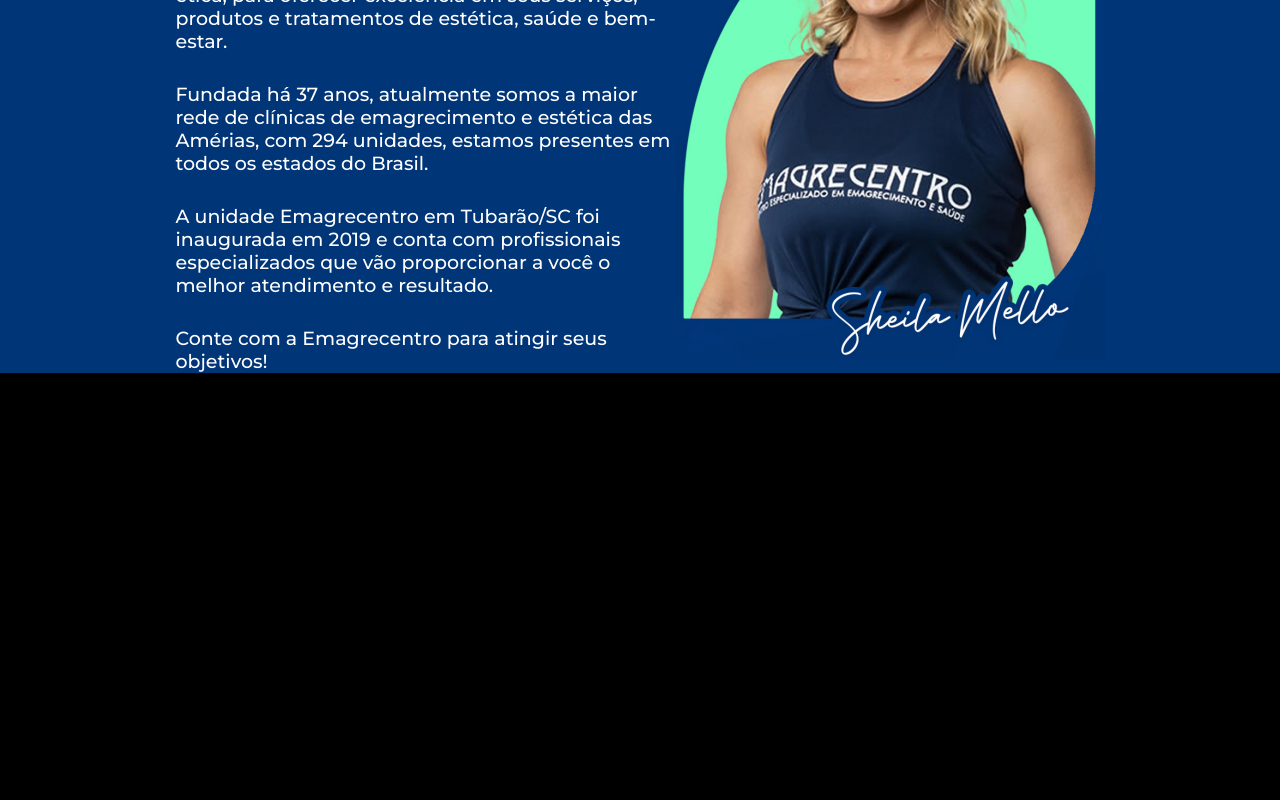
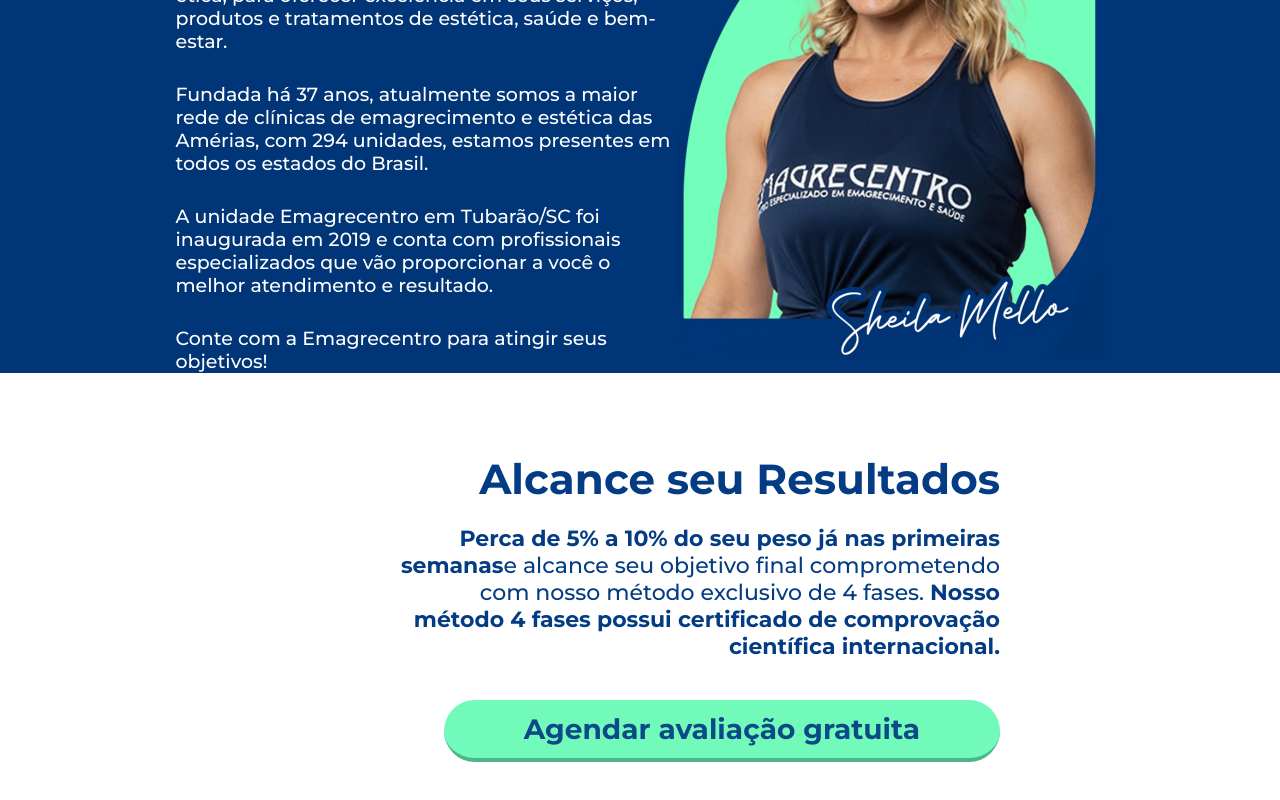
Before and after one commit to oseias-costa/emagecentro, a Next.js app: page / in a window 1280 px wide. Shown: the part 3834-4634 px from the top of the page. Before the commit the page ends 4207 px from the top, so only its background shows below. Built offline with nearby package versions, Linux system fonts and the light colour scheme.

Commit message:
feat: create Goal component

```diff
--- /dev/null
+++ b/app/components/goal/Goal.tsx
@@ -0,0 +1,21 @@
+"use client";
+
+import Button from "../global/Button";
+import { Empty, GoalContainer, GoalContent } from "./goalStyles";
+
+export default function Goal(){
+    return(
+        <GoalContainer>
+            <Empty />
+            <GoalContent>
+                <h2>Alcance seu Resultados</h2>
+                <p><strong>Perca de 5% a 10% do seu peso já nas primeiras semanas</strong>
+                    e alcance seu objetivo final comprometendo com nosso método
+                    exclusivo de 4 fases. <strong>Nosso método 4 fases possui certificado
+                    de comprovação científica internacional.</strong>
+                </p>
+                <Button text="Agendar avaliação gratuita" />
+            </GoalContent>
+        </GoalContainer>
+    )
+}
--- /dev/null
+++ b/app/components/goal/goalStyles.ts
@@ -0,0 +1,32 @@
+import styled from "styled-components";
+
+export const GoalContainer = styled.section`
+    display: flex;
+    background-color: #fff;
+    padding-top: 80px;
+    padding-bottom: 80px;
+`
+
+export const GoalContent = styled.div`
+    width: 600px;
+    color: #043c84;
+    display: flex;
+    flex-direction: column;
+    align-items: end;
+
+    h2 {
+        padding-bottom: 20px;
+        font-size: 42px;
+        text-align: right;
+    }
+
+    p {
+        padding-bottom: 40px;
+        font-size: 22px;
+        text-align: right;
+    }
+`
+
+export const Empty = styled.div`
+    width: 400px;
+`
--- a/app/page.tsx
+++ b/app/page.tsx
@@ -1,6 +1,7 @@
 import About from './components/about/About'
 import BeforeEAfter from './components/beforeeafter/BeforeEAfter'
 import Benefits from './components/benefits/Benefits'
+import Goal from './components/goal/Goal'
 import Header from './components/header/Header'
 import Headline from './components/headline/Headline'
 import Testimonials from './components/testimonials/Testimonials'
@@ -14,6 +15,7 @@
       <BeforeEAfter />
       <Benefits />
       <About />
+      <Goal />
     </main>
   )
 }
```
